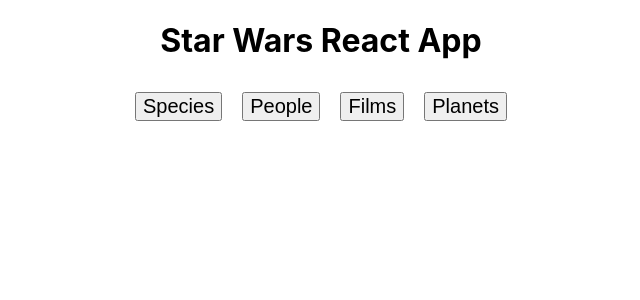
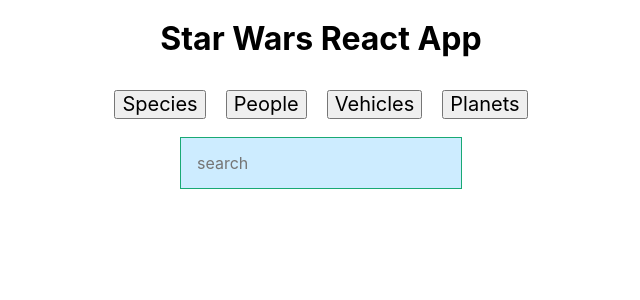
Before and after one commit to sanguliupo/starwars, a React (Create React App) app: page / in a window 1280 px wide. Shown: the top 300 px of the page, without its empty margins (319-959 px from the left). Built offline with nearby package versions, Linux system fonts and the light colour scheme; no server answers.

Commit message:
added SearchBox component

```diff
--- a/public/index.html
+++ b/public/index.html
@@ -3,6 +3,7 @@
   <head>
     <meta charset="utf-8" />
     <link rel="shortcut icon" href="%PUBLIC_URL%/favicon.ico" />
+    <link rel="stylesheet" href="https://unpkg.com/tachyons@4.10.0/css/tachyons.min.css"/>
     <meta
       name="viewport"
       content="width=device-width, initial-scale=1, shrink-to-fit=no"
--- /dev/null
+++ b/src/Components/SearchBox.js
@@ -0,0 +1,16 @@
+import React from 'react';
+
+const SearchBox = ({ searchfield, searchChange }) => {
+	return (
+		<div className="pa2">
+			<input
+				className="pa3 ba b--green bg-lightest-blue"
+				type="search"
+				placeholder="search"
+				onChange={searchChange}
+			/>
+		</div>
+	);
+};
+
+export default SearchBox;
--- a/src/Containers/App.js
+++ b/src/Containers/App.js
@@ -1,4 +1,5 @@
 import React, { Component } from 'react';
+import SearchBox from '../Components/SearchBox';
 import Species from '../Components/Species';
 import People from '../Components/People';
 import Vehicles from '../Components/Vehicles';
@@ -57,7 +58,7 @@ class App extends Component {
             });
           }}
         >
-          Films
+          Vehicles
         </button>
 
         <button
@@ -72,7 +73,7 @@ class App extends Component {
         >
           Planets
         </button>
-
+        <SearchBox />
         <Species show={this.state.showSpecies} />
         <People show={this.state.showPeople} />
         <Vehicles show={this.state.showVehicles} />
```
Also changed, not shown: 1 other file (tests, documents, lock files or other folders).
